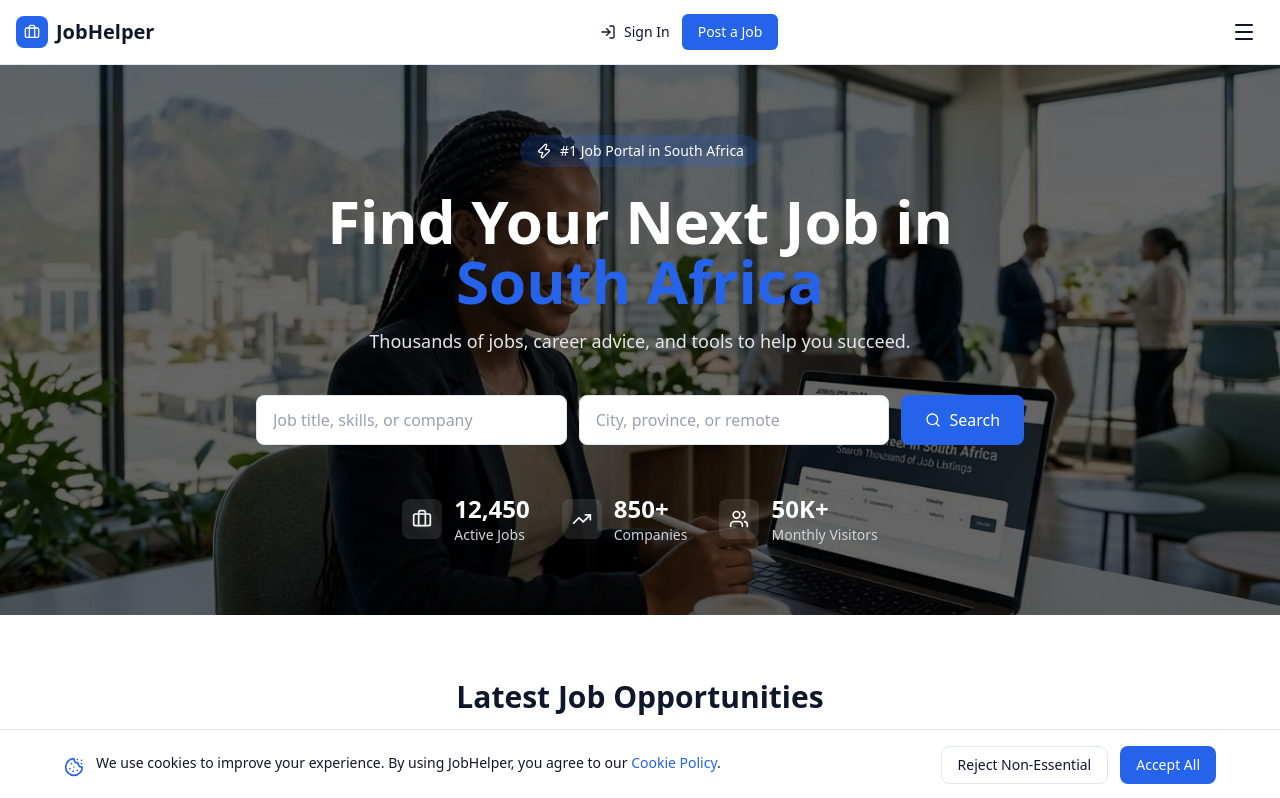
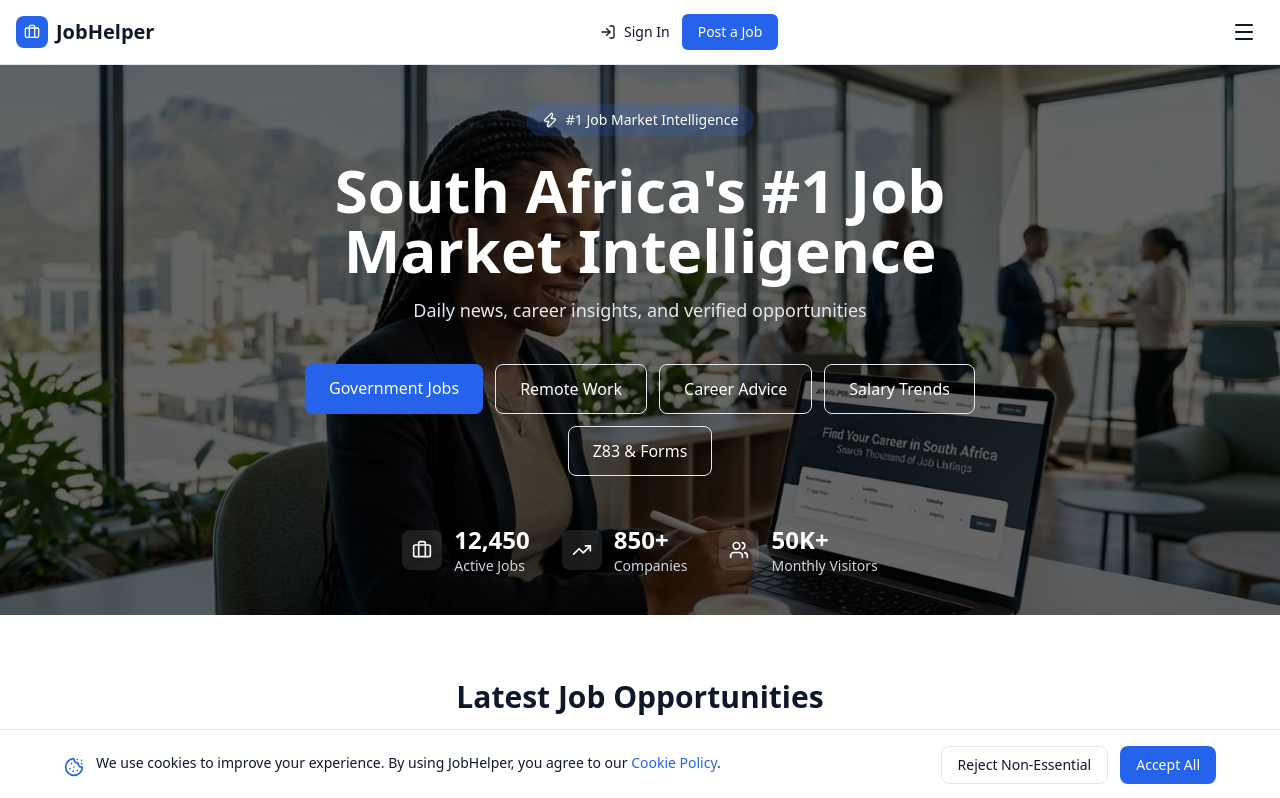
Before and after one commit to jeremiahsetou-ux/job-portal-final, a Next.js app: page / in a window 1280 px wide. Shown: the top 798 px of the page. Built offline with nearby package versions, Linux system fonts and the light colour scheme.

Commit message:
feat: update hero with silo navigation buttons instead of search bar

```diff
--- a/src/app/page.tsx
+++ b/src/app/page.tsx
@@ -1,9 +1,9 @@
 'use client';
 
+import Link from 'next/link';
 import { Briefcase, Zap, TrendingUp, Users } from 'lucide-react';
 import { Navbar } from '@/components/navbar';
 import { Footer } from '@/components/footer';
-import { JobSearch } from '@/components/job-search';
 import { JobCard } from '@/components/job-card';
 import { NewsCard } from '@/components/news-card';
 import { AffiliateBox } from '@/components/affiliate-box';
@@ -92,20 +92,49 @@ export default function HomePage() {
             <div className="max-w-3xl mx-auto text-center text-white">
               <div className="inline-flex items-center gap-2 bg-primary/20 text-white px-4 py-1.5 rounded-full text-sm font-medium mb-6">
                 <Zap size={16} />
-                <span>#1 Job Portal in South Africa</span>
+                <span>#1 Job Market Intelligence</span>
               </div>
 
               <h1 className="text-4xl md:text-6xl font-bold mb-4">
-                Find Your Next Job in <span className="text-primary">South Africa</span>
+                South Africa's #1 Job Market Intelligence
               </h1>
 
               <p className="text-lg text-gray-200 mb-10">
-                Thousands of jobs, career advice, and tools to help you succeed.
+                Daily news, career insights, and verified opportunities
               </p>
 
-              {/* Search Bar */}
-              <div className="max-w-3xl mx-auto">
-                <JobSearch />
+              {/* Silo Navigation Buttons */}
+              <div className="flex flex-wrap justify-center gap-3">
+                <Link
+                  href="/government-jobs"
+                  className="px-6 py-3 bg-primary text-primary-foreground rounded-lg font-medium hover:bg-primary/90"
+                >
+                  Government Jobs
+                </Link>
+                <Link
+                  href="/remote-work"
+                  className="px-6 py-3 border border-white/30 text-white rounded-lg font-medium hover:bg-white/10"
+                >
+                  Remote Work
+                </Link>
+                <Link
+                  href="/career-advice"
+                  className="px-6 py-3 border border-white/30 text-white rounded-lg font-medium hover:bg-white/10"
+                >
+                  Career Advice
+                </Link>
+                <Link
+                  href="/salary-trends"
+                  className="px-6 py-3 border border-white/30 text-white rounded-lg font-medium hover:bg-white/10"
+                >
+                  Salary Trends
+                </Link>
+                <Link
+                  href="/z83-tools"
+                  className="px-6 py-3 border border-white/30 text-white rounded-lg font-medium hover:bg-white/10"
+                >
+                  Z83 & Forms
+                </Link>
               </div>
 
               {/* Quick Stats */}
```
